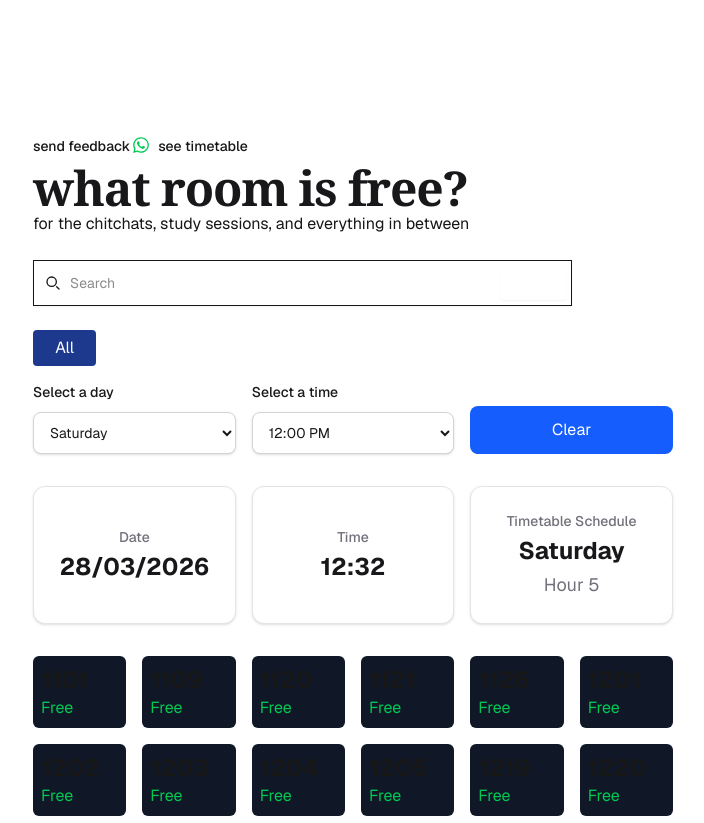
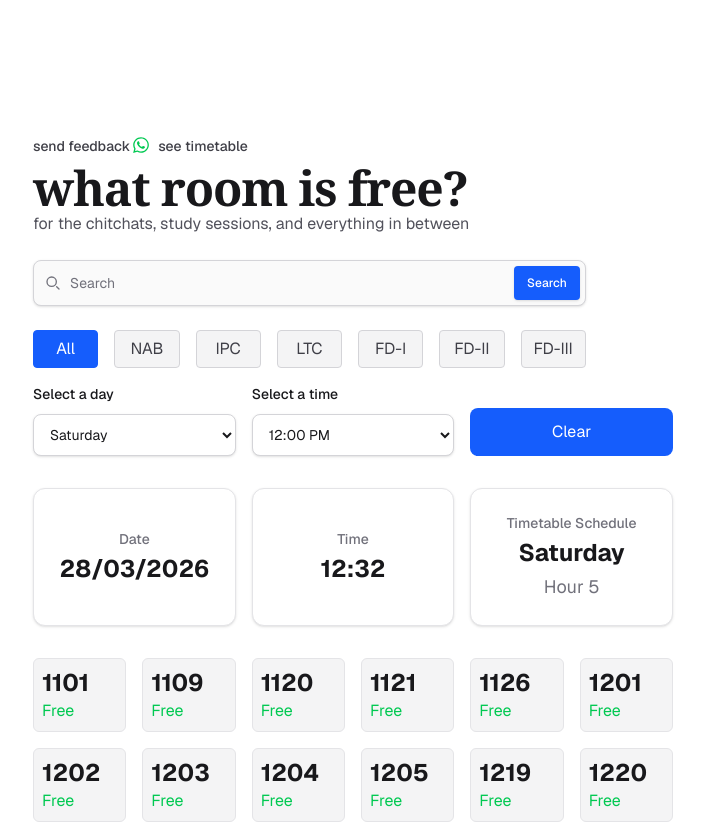
Before and after one commit to varshneymehul/what-room-is-free, a Next.js app: page / in a window 1280 px wide. Shown: the top 823 px of the page, without its empty margins (287-991 px from the left). Built offline with nearby package versions, Linux system fonts and the light colour scheme.

Commit message:
fix light mode

```diff
--- a/app/components/roomCard.tsx
+++ b/app/components/roomCard.tsx
@@ -13,8 +13,8 @@ const roomCard = (props: Props) => {
   // const hour = date.getHours() - 7; // starts at 8am
 
   return (
-    <div className="bg-gray-900 rounded-md p-2">
-      <p className="text-2xl font-bold">{ props.room }</p>
+    <div className="bg-zinc-100 dark:bg-gray-900 rounded-md p-2 border border-zinc-200 dark:border-zinc-800">
+      <p className="text-2xl text-zinc-900 dark:text-white font-bold">{ props.room }</p>
       <div>
         { !props.bitArray.isSet(props.dayFilter * 13 + props.hourFilter) ? (
           <p className="text-green-500">Free</p>
--- a/app/page.tsx
+++ b/app/page.tsx
@@ -195,35 +195,35 @@ export default function Home() {
       <main className="flex min-h-screen w-full max-w-3xl flex-col items-center  py-32 px-16 bg-white dark:bg-black sm:items-start">
         <div>
           <div className="flex justify-start">
-            <Link target='_blank' className="my-2 hover:text-blue-500 transition-all" href="https://wa.me/918376820175"><p className="text-sm font-medium text-heading flex">send feedback<FaWhatsapp className="ml-0.5 mr-2 text-green-500 cursor-pointer" size={ 18 } /></p></Link>
+            <Link target='_blank' className="my-2 hover:text-blue-500 transition-all" href="https://wa.me/918376820175"><p className="text-sm font-medium text-zinc-700 dark:text-zinc-300 flex">send feedback<FaWhatsapp className="ml-0.5 mr-2 text-green-500 cursor-pointer" size={ 18 } /></p></Link>
 
-            <Link target='_blank' className="my-2 hover:text-blue-500 transition-all" href="Timetable_24_Mar_2026.pdf"><p className="text-sm font-medium text-heading flex">see timetable</p></Link>
+            <Link target='_blank' className="my-2 hover:text-blue-500 transition-all" href="Timetable_24_Mar_2026.pdf"><p className="text-sm font-medium text-zinc-700 dark:text-zinc-300 flex">see timetable</p></Link>
           </div>
           <h1 className="text-4xl font-serif font-bold tracking-tight text-zinc-900 dark:text-zinc-50 sm:text-5xl">
             what room is free?
           </h1>
-          <p> for the chitchats, study sessions, and everything in between</p>
+          <p className="text-zinc-600 dark:text-zinc-400"> for the chitchats, study sessions, and everything in between</p>
 
           {/* To display the list of free rooms */ }
           <section>
             <form className="max-w my-6" onSubmit={ (e) => e.preventDefault() }>
-              <label htmlFor="search" className="block mb-2.5 text-sm font-medium text-heading sr-only ">Search</label>
+              <label htmlFor="search" className="block mb-2.5 text-sm font-medium text-zinc-900 dark:text-zinc-100 sr-only ">Search</label>
               <div className="relative">
                 <div className="absolute inset-y-0 start-0 flex items-center ps-3 pointer-events-none">
-                  <svg className="w-4 h-4 text-body" aria-hidden="true" xmlns="http://www.w3.org/2000/svg" width="24" height="24" fill="none" viewBox="0 0 24 24"><path stroke="currentColor" strokeLinecap="round" strokeWidth="2" d="m21 21-3.5-3.5M17 10a7 7 0 1 1-14 0 7 7 0 0 1 14 0Z" /></svg>
+                  <svg className="w-4 h-4 text-zinc-500 dark:text-zinc-400" aria-hidden="true" xmlns="http://www.w3.org/2000/svg" width="24" height="24" fill="none" viewBox="0 0 24 24"><path stroke="currentColor" strokeLinecap="round" strokeWidth="2" d="m21 21-3.5-3.5M17 10a7 7 0 1 1-14 0 7 7 0 0 1 14 0Z" /></svg>
                 </div>
-                <input ref={ inputRef } type="search" id="search" className="block w-full p-3 ps-9 bg-neutral-secondary-medium border border-default-medium text-heading text-sm rounded-base focus:ring-brand focus:border-brand shadow-xs placeholder:text-body" placeholder="Search" value={ searchQuery } onChange={ (e) => setSearchQuery(e.target.value) } />
-                <button type="button" className="absolute end-1.5 bottom-1.5 text-white bg-brand hover:bg-brand-strong box-border border border-transparent focus:ring-4 focus:ring-brand-medium shadow-xs font-medium leading-5 rounded text-xs px-3 py-1.5 focus:outline-none">Search</button>
+                <input ref={ inputRef } type="search" id="search" className="block w-full p-3 ps-9 bg-zinc-50 dark:bg-zinc-900 border border-zinc-300 dark:border-zinc-700 text-zinc-900 dark:text-zinc-100 text-sm rounded-lg focus:ring-blue-500 focus:border-blue-500 shadow-sm placeholder:text-zinc-500 dark:placeholder:text-zinc-400" placeholder="Search" value={ searchQuery } onChange={ (e) => setSearchQuery(e.target.value) } />
+                <button type="button" className="absolute end-1.5 bottom-1.5 text-white bg-blue-600 hover:bg-blue-700 box-border border border-transparent focus:ring-4 focus:ring-blue-300 dark:focus:ring-blue-800 shadow-sm font-medium leading-5 rounded text-xs px-3 py-1.5 focus:outline-none">Search</button>
               </div>
             </form>
             <div className="grid grid-cols-3 md:grid-cols-7 gap-4 my-4">
-              <button onClick={ () => setBuildingFilter("") } className={ `px-3 py-1.5 text-white rounded-sm cursor-pointer ${buildingFilter === "" ? "bg-blue-900" : ""}` }>All</button>
-              <button onClick={ () => setBuildingFilter("NAB") } className={ `px-3 py-1.5 text-white rounded-sm cursor-pointer ${buildingFilter === "NAB" ? "bg-blue-900" : ""}` }>NAB</button>
-              <button onClick={ () => setBuildingFilter("IPC") } className={ `px-3 py-1.5 text-white rounded-sm cursor-pointer ${buildingFilter === "IPC" ? "bg-blue-900" : ""}` }>IPC</button>
-              <button onClick={ () => setBuildingFilter("LTC") } className={ `px-3 py-1.5 text-white rounded-sm cursor-pointer ${buildingFilter === "LTC" ? "bg-blue-900" : ""}` }>LTC</button>
-              <button onClick={ () => setBuildingFilter("FD-I") } className={ `px-3 py-1.5 text-white rounded-sm cursor-pointer ${buildingFilter === "FD-I" ? "bg-blue-900" : ""}` }>FD-I</button>
-              <button onClick={ () => setBuildingFilter("FD-II") } className={ `px-3 py-1.5 text-white rounded-sm cursor-pointer ${buildingFilter === "FD-II" ? "bg-blue-900" : ""}` }>FD-II</button>
-              <button onClick={ () => setBuildingFilter("FD-III") } className={ `px-3 py-1.5 text-white rounded-sm cursor-pointer ${buildingFilter === "FD-III" ? "bg-blue-900" : ""}` }>FD-III</button>
+              <button onClick={ () => setBuildingFilter("") } className={ `px-3 py-1.5 rounded-sm cursor-pointer border ${buildingFilter === "" ? "bg-blue-600 text-white border-blue-600" : "bg-zinc-100 dark:bg-zinc-800 text-zinc-700 dark:text-zinc-300 border-zinc-300 dark:border-zinc-600 hover:bg-zinc-200 dark:hover:bg-zinc-700"}` }>All</button>
+              <button onClick={ () => setBuildingFilter("NAB") } className={ `px-3 py-1.5 rounded-sm cursor-pointer border ${buildingFilter === "NAB" ? "bg-blue-600 text-white border-blue-600" : "bg-zinc-100 dark:bg-zinc-800 text-zinc-700 dark:text-zinc-300 border-zinc-300 dark:border-zinc-600 hover:bg-zinc-200 dark:hover:bg-zinc-700"}` }>NAB</button>
+              <button onClick={ () => setBuildingFilter("IPC") } className={ `px-3 py-1.5 rounded-sm cursor-pointer border ${buildingFilter === "IPC" ? "bg-blue-600 text-white border-blue-600" : "bg-zinc-100 dark:bg-zinc-800 text-zinc-700 dark:text-zinc-300 border-zinc-300 dark:border-zinc-600 hover:bg-zinc-200 dark:hover:bg-zinc-700"}` }>IPC</button>
+              <button onClick={ () => setBuildingFilter("LTC") } className={ `px-3 py-1.5 rounded-sm cursor-pointer border ${buildingFilter === "LTC" ? "bg-blue-600 text-white border-blue-600" : "bg-zinc-100 dark:bg-zinc-800 text-zinc-700 dark:text-zinc-300 border-zinc-300 dark:border-zinc-600 hover:bg-zinc-200 dark:hover:bg-zinc-700"}` }>LTC</button>
+              <button onClick={ () => setBuildingFilter("FD-I") } className={ `px-3 py-1.5 rounded-sm cursor-pointer border ${buildingFilter === "FD-I" ? "bg-blue-600 text-white border-blue-600" : "bg-zinc-100 dark:bg-zinc-800 text-zinc-700 dark:text-zinc-300 border-zinc-300 dark:border-zinc-600 hover:bg-zinc-200 dark:hover:bg-zinc-700"}` }>FD-I</button>
+              <button onClick={ () => setBuildingFilter("FD-II") } className={ `px-3 py-1.5 rounded-sm cursor-pointer border ${buildingFilter === "FD-II" ? "bg-blue-600 text-white border-blue-600" : "bg-zinc-100 dark:bg-zinc-800 text-zinc-700 dark:text-zinc-300 border-zinc-300 dark:border-zinc-600 hover:bg-zinc-200 dark:hover:bg-zinc-700"}` }>FD-II</button>
+              <button onClick={ () => setBuildingFilter("FD-III") } className={ `px-3 py-1.5 rounded-sm cursor-pointer border ${buildingFilter === "FD-III" ? "bg-blue-600 text-white border-blue-600" : "bg-zinc-100 dark:bg-zinc-800 text-zinc-700 dark:text-zinc-300 border-zinc-300 dark:border-zinc-600 hover:bg-zinc-200 dark:hover:bg-zinc-700"}` }>FD-III</button>
             </div>
           </section>
 
@@ -311,7 +311,7 @@ export default function Home() {
           </div>
 
         </div>) : (<div>
-          <p>Go anywhere bro.</p>
+          <p className="text-zinc-600 dark:text-zinc-400">Go anywhere bro.</p>
         </div>) }
       </main >
     </div >
```
